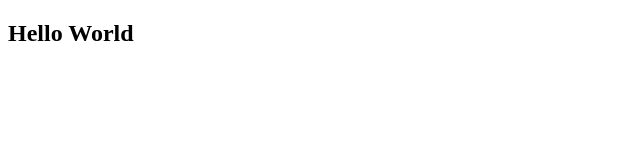
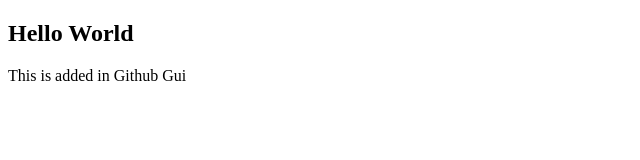
Before and after one commit to PhoneMyatKoKo/CS50_Git, a plain HTML site: page hello.html in a window 1280 px wide. Shown: the whole page, without its empty margins (0-640 px from the left). Drawn offline with Linux system fonts and the light colour scheme.

Commit message:
Update hello.html

```diff
--- a/hello.html
+++ b/hello.html
@@ -9,6 +9,7 @@
 
 <body>
     <h2>Hello World</h2>
+    <p> This is added in Github Gui</p>
 
 
 </body>
```
